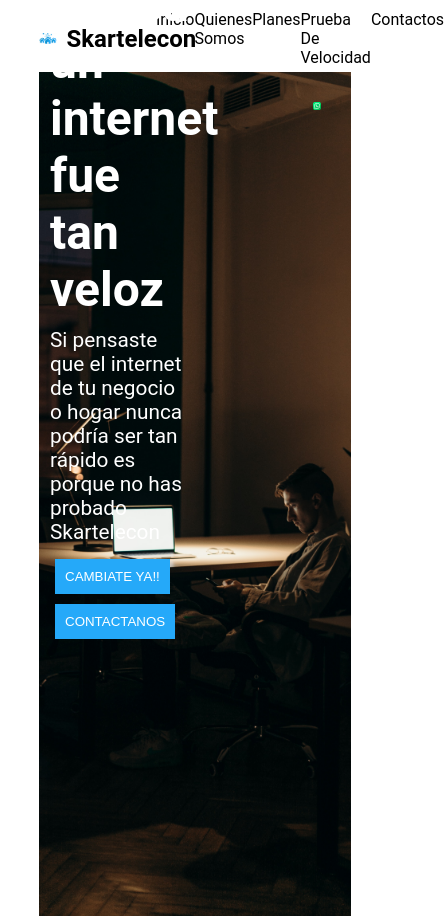
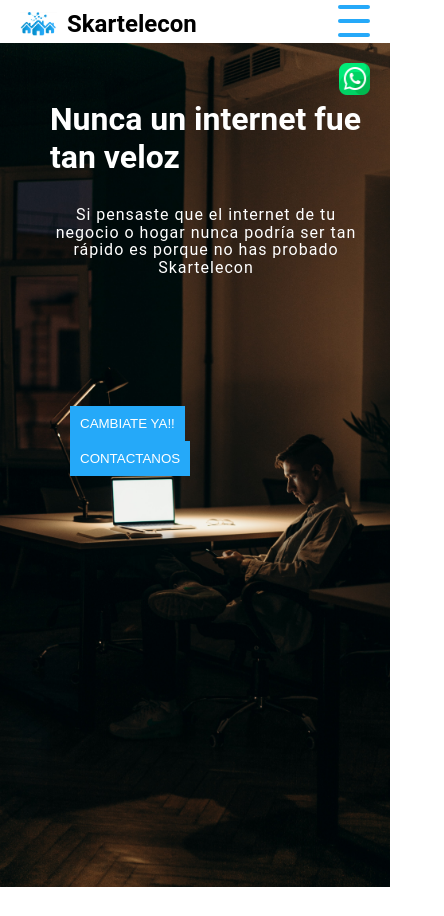
Before and after one commit to antonioraper5612/Skartelecon, a React (Create React App) app: page / in a window 390 px wide. Shown: the whole page, 444 px wide, since content can reach past the window. After the commit the page ends 887 px from the top, so only its background shows below. Built offline with nearby package versions, Linux system fonts and the light colour scheme.

Commit message:
update responsi and link whatsapp

```diff
--- a/src/components/FormContact/formcontact.style.css
+++ b/src/components/FormContact/formcontact.style.css
@@ -21,7 +21,6 @@
     border: none;
 
 
-
 }
 
 .container-form span{
@@ -39,7 +38,7 @@
     margin: auto;
 }
 
-@media only screen and (max-width: 380px) {
+@media only screen and (max-width: 768px) {
     .container-form{
         position:relative;
         left: 0;
--- a/src/components/Header/header.style.css
+++ b/src/components/Header/header.style.css
@@ -23,7 +23,7 @@
 }
 
 /* MENU HAMBUGUESA */
-.menu{
+.menu {
   position: absolute;
   z-index: 999999;
   top: 15px;
@@ -34,28 +34,27 @@
   justify-content: space-between;
   flex-flow: column nowrap;
 }
-.menu span{
+.menu span {
   width: 2rem;
   height: 0.25rem;
-    background-color: #25A9F9;
+  background-color: #25a9f9;
   border-radius: 10px;
   transform-origin: -3.5px;
   transition: all 1s ease-in-out;
 }
 
-.menu .span1close{
+.menu .span1close {
   transform: rotate(45deg);
 }
 
-.menu .span2close{
+.menu .span2close {
   transform: translateX(100%);
   opacity: 0;
 }
 
-.menu .span3close{
+.menu .span3close {
   transform: rotate(-45deg);
 }
-
 
 li {
   list-style: none;
@@ -94,21 +93,23 @@ li {
   color: black;
 }
 
-@media only screen and (max-width: 380px) {
-    .menu{
+
+
+@media only screen and (max-width: 768px) {
+  .menu {
     display: flex;
   }
   .main-header {
     justify-content: flex-start;
     margin-left: 20px;
   }
-  .containe-logo {
-    width: 20%;
+  .containe-logo{
+    width: 10%;
+  }
+  .containe-logo img{
+    width: 10%;
   }
 
-  .containe-logo h2 {
-    display: none;
-  }
 
   .containe-logo img {
     width: 100%;
@@ -125,9 +126,8 @@ li {
     right: 0;
     background-color: #222b34;
     z-index: 999;
-    transform:translateX(300px);
+    transform: translateX(650px);
     transition: all ease-in 0.6s;
-
   }
 
   .link li {
@@ -157,9 +157,8 @@ li {
     right: 0;
     background-color: #222b34;
     z-index: 999;
-    transform:translateX(0px);
+    transform: translateX(0px);
     transition: all ease-in 0.6s;
-
   }
 
   .linkopen li {
@@ -178,5 +177,26 @@ li {
   .linkopen a::before {
     background-color: #222b34;
   }
+}
+
+@media only screen and (max-width: 435px) {
+
+  .menu{
+    top:5px;
+  }
 
 }
+
+@media only screen and (max-width: 380px) {
+
+  .menu{
+    top:15px;
+  }
+ .containe-logo h2{
+   display: none;
+ }
+ .containe-logo{
+  width: 20%;
+}
+
+}
--- a/src/components/Home/home.style.css
+++ b/src/components/Home/home.style.css
@@ -1,6 +1,5 @@
-
-.img-Font{
-background-image: url('../../Img/fondo.jpg');
+.img-Font {
+  background-image: url("../../Img/fondo.jpg");
   width: 100%;
   height: 100vh;
   background-repeat: no-repeat;
@@ -9,34 +8,32 @@ background-size: cover;
   margin-top: 5px;
 }
 
-.section-title{
+.section-title {
   width: 35%;
-    position:absolute;
+  position: absolute;
   bottom: 200px;
   left: 50px;
 }
 
-
-.section-title h2{
+.section-title h2 {
   margin-bottom: 10px;
   font-size: 3rem;
 }
 
-.section-title p{
+.section-title p {
   margin-bottom: 10px;
   font-size: 1.3rem;
 }
 
-.section-title button{
+.section-title button {
   padding: 10px;
   margin: 5px;
-    background-color: #25A9F9;
+  background-color: #25a9f9;
   border: none;
   cursor: pointer;
-
 }
 
-.section-title button:hover{
+.section-title button:hover {
   background-color: transparent;
 }
 
@@ -46,41 +43,59 @@ margin-top: 5px;
   color: #fff;
 }
 
-.container-redes{
+.container-redes {
+  width: 100%;
   display: flex;
   justify-content: flex-end;
-  padding: 30px;
+  padding: 20px;
 }
 
-.container-redes img{
-    cursor: pointer;
-    width: 3%;
-    height: 3%;
+.container-redes a {
+  width: 5%;
+}
+
+.container-redes a img {
+  width: 100%;
+}
+
+@media only screen and (max-width: 1024px) {
+  .section-title {
+    top: 100px;
+  }
+}
+
+@media only screen and (max-width: 425px) {
+  .section-title {
+    top: 80px;
+    width: 80%;
+  }
+  .section-title h2 {
+    font-size: 2rem;
+    margin: 20px 0;
+  }
+  .section-title p {
+    font-size: 1rem;
+    width: 100%;
+    margin-top: 30px;
+    margin-bottom: 130px;
+  }
+  .section-title button {
+    margin: 0 20px;
+  }
+  .container-redes {
+    padding: 20px;
+  }
+  .container-redes a {
+    width: 9%;
+  }
 }
 
 @media only screen and (max-width: 380px) {
-
-    .section-title{
-        width: 90%;
-       top: 80px;
+  .section-title p {
+    margin-bottom: 60px;
   }
-
-    .section-title h2{
-        font-size: 2rem;
-        margin: 30px 0;
-    }
-    .section-title p{
-        font-size: 1rem;
-        width: 80%;
-    }
-    .section-title button{
-      margin-top: 130px;
-    }
-    .container-redes{
-        padding: 10px;
-
-    }
-    .container-redes img{
-        width: 20px;
+  .section-title button {
+    margin: auto;
+    margin-left: 10px;
   }
 }
--- a/src/views/AboutUs/aboutUs.style.css
+++ b/src/views/AboutUs/aboutUs.style.css
@@ -1,62 +1,68 @@
-
-
-.container-content{
+.container-content {
   display: flex;
   justify-content: center;
   align-items: center;
   flex-direction: column;
   margin-top: 50px;
+  width: 90%;
 }
 
-.container-content h2{
+.container-content h2 {
   margin-bottom: 30px;
   font-weight: 400;
 }
 
-.container-content p{
+p{
   text-align: center;
   letter-spacing: 1px;
-    line-height: 1.5em;
+  line-height: 1.1em;
   color: #b4aaaa;
 
 }
 
-.container-content-mision{
+
+
+.container-content-mision {
   display: flex;
+  justify-content: center;
   flex-wrap: wrap;
   margin-top: 50px;
+  width: 100%;
 }
 
-.content{
-    width: 50%;
+.content {
+  width: 45%;
   padding: 0 15px;
 }
 
-.content h2{
+.content h2 {
   text-align: center;
-    margin:30px 0;
+  margin: 30px 0;
   font-weight: 400;
 }
 
-.content p{
-    text-align: justify;
-    color: #b4aaaa;
-    letter-spacing: 1px;
-    line-height: 1.3em;
+.content p {
+  text-align:left
 }
 
-.container-help{
+
+
+.container-help {
   display: flex;
   width: 50%;
   padding: 30px;
   justify-content: center;
   align-items: center;
   margin: 50px auto;
-    background-color: #19A1EA;
+  background-color: #19a1ea;
   border-radius: 5px;
 }
 
-.container-help button{
+.container-help p{
+  color: #fff;
+}
+
+.container-help button {
   padding: 10px;
   margin-left: 15px;
   color: #fff;
@@ -65,17 +71,36 @@
   cursor: pointer;
 }
 
+@media only screen and (max-width: 768px) {
+  .content {
+    width: 100%;
+  }
+  .content p {
+    margin-bottom: 20px;
+  }
+}
 
-@media only screen and (max-width: 380px) {
-    .container-content p {
-      width: 80%;
-    }
-    .content{
+@media only screen and (max-width: 425px) {
+  .container-content p{
     width: 90%;
   }
-    .container-help{
-        width: 80%;
-        margin: 20px auto;
-        background-color: red;
+
+
+  .container-help {
+    display: flex;
+    width: 90%;
   }
 }
+
+@media only screen and (max-width: 375px) {
+
+
+  .container-help {
+    width: 90%;
+    display: flex;
+    flex-wrap: wrap;
+  }
+  .container-help p {
+    margin-bottom: 20px;
+  }
+}
--- a/src/views/Contact/contact.style.css
+++ b/src/views/Contact/contact.style.css
@@ -1,10 +1,10 @@
-.container-contact{
+.container-contact {
   width: 50%;
   margin-top: 60px;
   display: flex;
 }
 
-.contact{
+.contact {
   margin-top: 40px;
 }
 
@@ -26,26 +26,22 @@
 .contact span {
   display: flex;
   align-items: center;
-
 }
 
-.contact-detail img{
+.contact-detail img {
   width: 8%;
-   padding:10px;
+  padding: 10px;
 }
 
+@media only screen and (max-width: 768px) {
+  .container-contact {
+    flex-wrap: wrap;
+    width: 100%;
+  }
+}
 
 @media only screen and (max-width: 380px) {
-    .container{
-        width: 100%;
-    }
-    .container-contact{
-       flex-direction: column;
+  .container {
     width: 90%;
-       text-align: center;
-       margin: auto;
-   }
-   .contact-detail img{
-    width: 13%;
   }
 }
--- a/src/views/ContentHome/index.jsx
+++ b/src/views/ContentHome/index.jsx
@@ -1,6 +1,5 @@
 import React from 'react'
 import { useNavigate } from 'react-router-dom'
-import axios from 'axios'
 //Iconos
 import whatsapp from '../../Img/whatsapp.png'
 
@@ -16,31 +15,18 @@ const ContentHome = () => {
         }
 
     }
-
-    const hadlewhatsapp = async () => {
-
-        const config =
-        {
-            headers: {
-                'Access-Control-Allow-Origin': '*',
-                'Access-Control-Allow-Methods': 'GET,PUT,POST,DELETE,PATCH,OPTIONS',
-            }
-        }
-
-        await axios.get('https://wa.me/3013454435', config)
-    }
     return (
-        <section className='container'>
-            <div className='img-Font'>
-                <div className='section-title'>
+        <section className='container img-Font'>
+            <div className='section-title '>
                 <h2>Nunca un internet fue tan veloz</h2>
                 <p>Si pensaste que el internet de tu negocio o hogar nunca podría ser tan rápido es porque no has probado Skartelecon</p>
                 <button onClick={(e) => handlenavigate(e)}>CAMBIATE YA!!</button>
                 <button onClick={(e) => handlenavigate(e)}>CONTACTANOS</button>
             </div>
             <div className='container-redes'>
-                    <img src={whatsapp} alt='icon-whatsapp' onClick={hadlewhatsapp} />
-                </div>
+                <a href='https://api.whatsapp.com/send?phone=+573013454435&text=Hola...'>
+                    <img src={whatsapp} alt='icon-whatsapp' />
+                </a>
             </div>
         </section>
     )
--- a/src/views/Planes/planes.style.css
+++ b/src/views/Planes/planes.style.css
@@ -12,6 +12,8 @@
 
 .container-title p {
   margin-bottom: 60px;
+  text-align: left;
+
 }
 
 /* IMAGENES Y ANIMACION */
@@ -74,7 +76,7 @@
 }
 
 .content-plan {
-  width: 28%;
+  width: 30%;
   text-align: center;
   -webkit-box-shadow: -3px 5px 15px 5px rgba(0, 0, 0, 0.45);
   box-shadow: -3px 5px 15px 5px rgba(0, 0, 0, 0.45);
@@ -114,8 +116,27 @@
 }
 
 /* Responsi */
-@media only screen and (max-width: 380px) {
+
+@media only screen and (max-width: 768px) {
+   .container-content-plan{
+    display: flex;
+    flex-wrap: wrap;
+    justify-content: center;
+     background-color: #25a9f9;
+   }
+   .content-plan{
+     background-color: red;
+     width: 40%;
+     margin:20px;
+    }
+}
+
+@media only screen and (max-width: 425px) {
   .container-title {
+    width: 90%;
+  }
+  .container-title p {
+    margin: 40px auto;
     width: 90%;
   }
 
@@ -128,6 +149,12 @@
   }
   .content-plan {
     margin: 10px auto;
-    width: 90%;
+    width: 70%;
   }
 }
+
+@media only screen and (max-width: 325px) {
+  .content-plan {
+    width: 80%;
+  }
+  }
```
Also changed, not shown: src/views/AboutUs/index.jsx (+8 -18 lines). Lines whose indentation alone changed are shown as unchanged.
